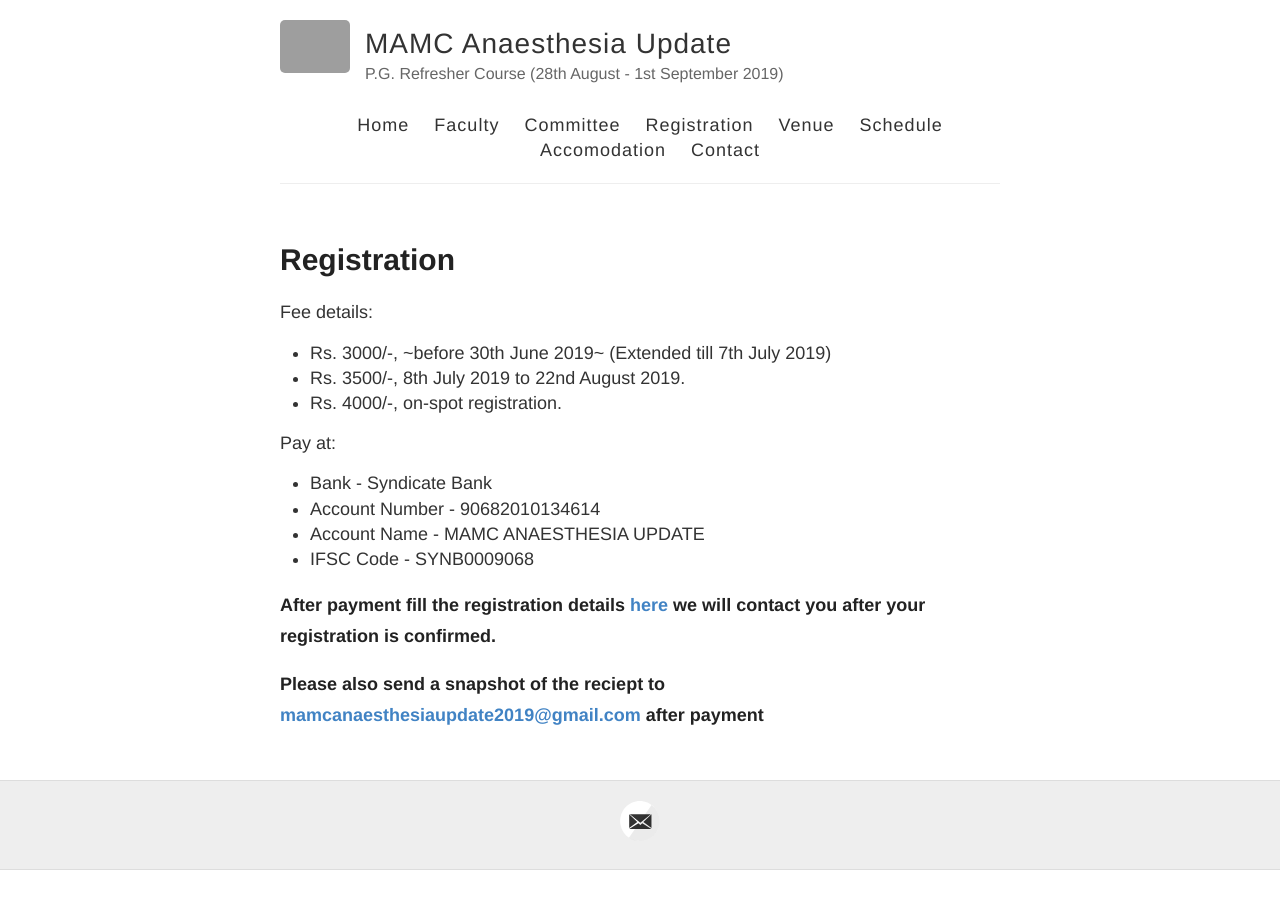
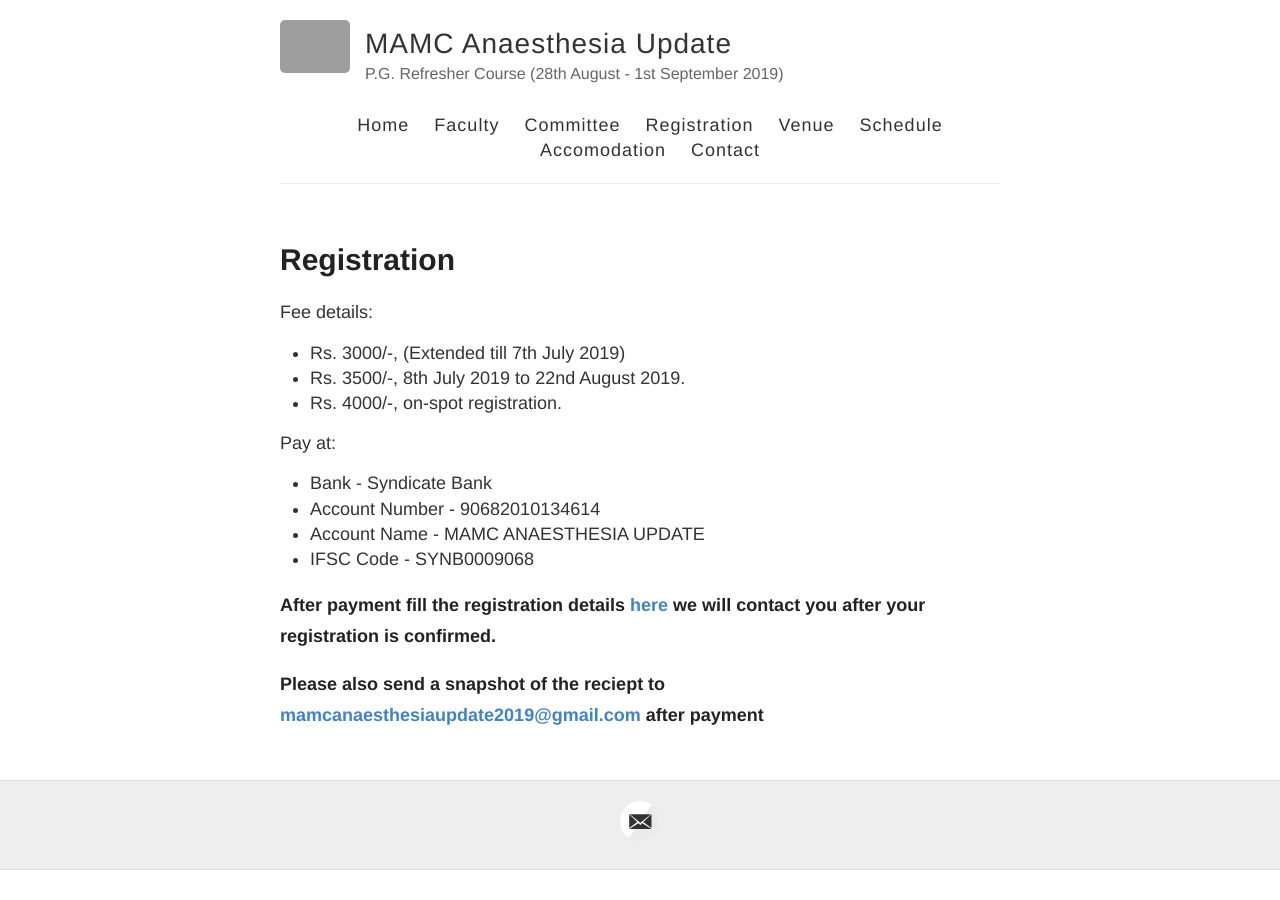
Before and after one commit to mamcanaesthesiaupdate/mamcanaesthesiaupdate.github.io, a Jekyll site: the page built from registration.md, in a window 1280 px wide. Built offline with Jekyll 4.4.1, drawn with Linux system fonts in a browser that asks for light colours; grey boxes are pictures that could not be loaded.

Commit message:
corrected formatting

```diff
--- a/registration.md
+++ b/registration.md
@@ -5,7 +5,7 @@ permalink: /registration/
 ---
 
 Fee details:
-- Rs. 3000/-, ~before 30th June 2019~ (Extended till 7th July 2019)
+- Rs. 3000/-, (Extended till 7th July 2019)
 - Rs. 3500/-, 8th July 2019 to 22nd August 2019.
 - Rs. 4000/-, on-spot registration.
 
```
